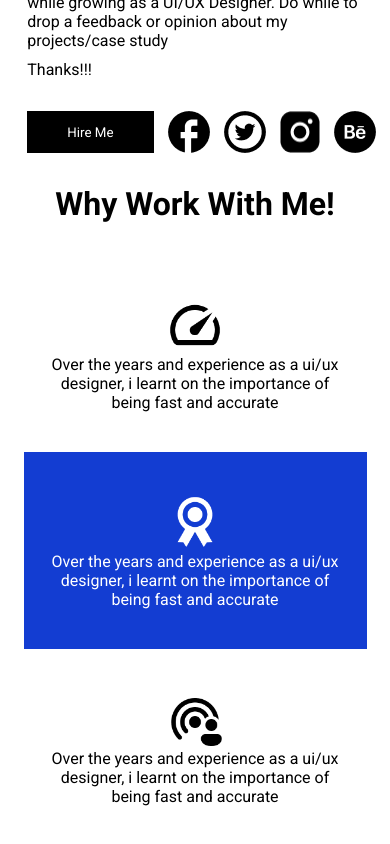
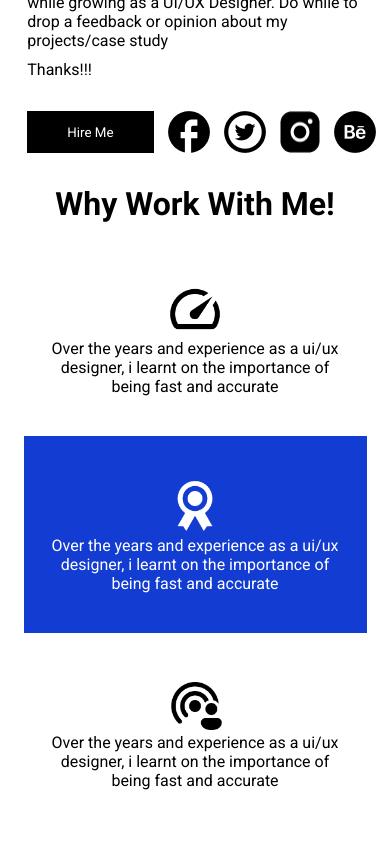
Before and after one commit to oyindamoladekeye/Clinton-s-Portfolio, a React (Vite) app: page / in a window 390 px wide. Shown: the part 799-1643 px from the top of the page. Built offline with nearby package versions, Linux system fonts and the light colour scheme.

Commit message:
why work with me update

```diff
--- a/src/styles/home.css
+++ b/src/styles/home.css
@@ -213,6 +213,7 @@ footer{
     align-items: center;
     }
     .why{
-        padding-block: 2rem;
+        padding-top: 2rem;
+        padding-bottom: 1rem;
     }
 }
```
